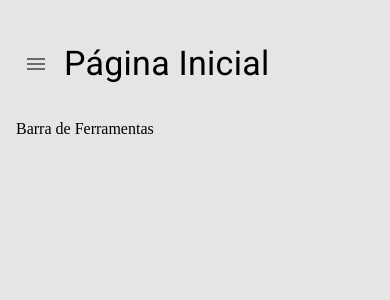
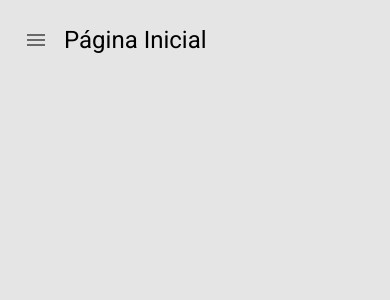
Before and after one commit to GabrielaTiago/City-Dashboard, a React (Vite) app: page / in a window 390 px wide. Shown: the top 300 px of the page. Built offline with nearby package versions, Linux system fonts and the light colour scheme.

Commit message:
:sparkles: feat:  Responsivity for the title layout

```diff
--- a/src/shared/layouts/LayoutPageBase.tsx
+++ b/src/shared/layouts/LayoutPageBase.tsx
@@ -1,34 +1,43 @@
-import React from 'react';
+import { ReactNode } from 'react';
 import { Box, Icon, IconButton, Theme, Typography, useMediaQuery, useTheme } from '@mui/material';
 import { useDrawerContext } from '../contexts';
 
 interface ILayoutPageBase {
-  children: React.ReactNode;
+  children: ReactNode;
   title: string;
 }
 
 export function LayoutPageBase({ children, title }: ILayoutPageBase) {
   const { toggleDrawer } = useDrawerContext();
   const smDown = useMediaQuery((theme: Theme) => theme.breakpoints.down('sm'));
+  const mdDown = useMediaQuery((theme: Theme) => theme.breakpoints.down('md'));
   const theme = useTheme();
 
   return(
     <Box height='100%' display='flex' flexDirection='column' gap={1} padding={2}>
-      <Box  width='100%' height={theme.spacing(12)} display='flex' alignItems='center' gap={1}>
+      <Box
+        width='100%'
+        height={theme.spacing(smDown ? 6 : (mdDown ? 8 : 12))}
+        display='flex'
+        alignItems='center'
+        gap={1}>
         {smDown ?
           <IconButton onClick={toggleDrawer}>
             <Icon>menu</Icon>
           </IconButton>
-          : <></>
+          :
+          <></>
         }
-        <Typography variant='h4'>
+        <Typography
+          variant={smDown ? 'h5' : mdDown ? 'h4' : 'h3'}
+          whiteSpace='nowrap'
+          overflow='hidden'
+          textOverflow='ellipsis'
+        >
           {title}
         </Typography>
       </Box>
-      <Box>
-        Barra de Ferramentas
-      </Box>
-      <Box>
+      <Box flex={1} overflow='auto'>
         {children}
       </Box>
     </Box>
```
